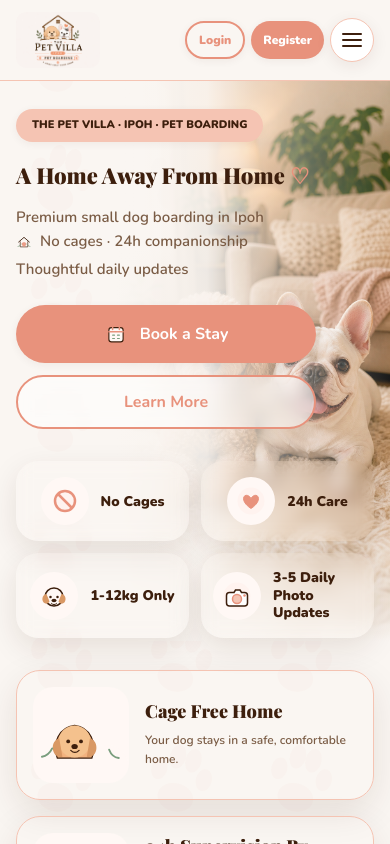
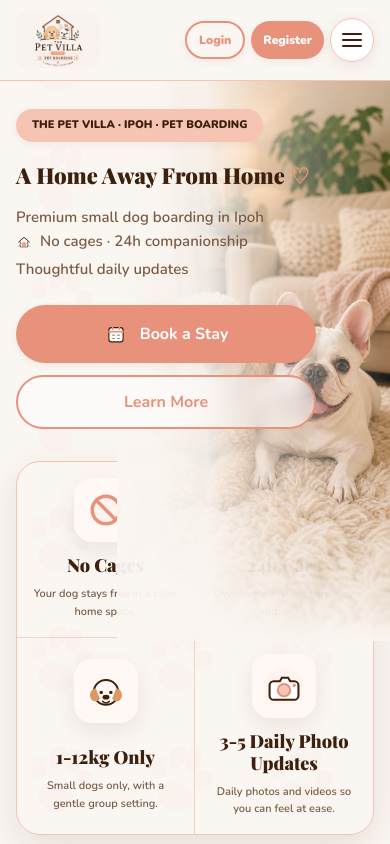
Before and after one commit to petvilla-ipoh/pet-villa, a Next.js app in the folder apps/web/: page / in a window 390 px wide. Shown: the top 844 px of the page. Built offline with nearby package versions, Linux system fonts and the light colour scheme; a web font is replaced by a local one.

Commit message:
refine mobile homepage sections

```diff
--- a/apps/web/app/page.tsx
+++ b/apps/web/app/page.tsx
@@ -28,16 +28,9 @@ type IconName =
   | "flea"
   | "vet";
 
-const heroTags = [
-  { icon: "no", label: "No Cages" },
-  { icon: "heart", label: "24h Care" },
-  { icon: "dog", label: "1-12kg Only" },
-  { icon: "camera", label: "3-5 Daily Photo Updates" }
-] satisfies { icon: IconName; label: string }[];
-
 const featureCards = [
   {
-    icon: "home",
+    icon: "no",
     title: { en: "Cage Free Home", zh: "不关笼家庭" },
     body: { en: "Your dog stays in a safe, comfortable home.", zh: "狗狗住在安全舒适的家庭环境。" }
   },
@@ -55,6 +48,29 @@ const featureCards = [
     icon: "shield",
     title: { en: "Safe, Clean & Loved", zh: "安全干净被爱护" },
     body: { en: "A clean, secure and loving space for your furry friend.", zh: "干净安全又有爱的寄宿空间。" }
+  }
+] satisfies { icon: IconName; title: { en: string; zh: string }; body: { en: string; zh: string } }[];
+
+const serviceCards = [
+  {
+    icon: "no",
+    title: { en: "No Cages", zh: "不关笼" },
+    body: { en: "Your dog stays free in a calm home space.", zh: "狗狗在放松的家庭空间自由活动。" }
+  },
+  {
+    icon: "heart",
+    title: { en: "24h Care", zh: "24小时照顾" },
+    body: { en: "Owner-supervised care, day and night.", zh: "白天晚上都有人看顾陪伴。" }
+  },
+  {
+    icon: "dog",
+    title: { en: "1-12kg Only", zh: "仅接1-12kg" },
+    body: { en: "Small dogs only, with a gentle group setting.", zh: "只接小型犬，环境更安心。" }
+  },
+  {
+    icon: "camera",
+    title: { en: "3-5 Daily Photo Updates", zh: "每日3-5次照片更新" },
+    body: { en: "Daily photos and videos so you can feel at ease.", zh: "每天收到照片视频，让你安心看到狗狗状态。" }
   }
 ] satisfies { icon: IconName; title: { en: string; zh: string }; body: { en: string; zh: string } }[];
 
@@ -397,32 +413,24 @@ export default function HomePage() {
                 </a>
               </div>
             </div>
-
-            <div className="mt-8 grid grid-cols-2 gap-3 sm:grid-cols-4">
-              {heroTags.map((tag) => (
-                <div key={tag.label} className="flex min-h-[74px] items-center justify-center gap-3 rounded-[22px] bg-white/92 px-3 py-4 shadow-[0_10px_30px_rgba(61,31,13,0.10)] backdrop-blur">
-                  <span className="grid h-12 w-12 shrink-0 place-items-center rounded-full bg-villa-primary-bg">
-                    <Icon name={tag.icon} className="h-8 w-8" />
-                  </span>
-                  <strong className="text-sm font-black leading-tight text-villa-text-primary">{tag.label}</strong>
-                </div>
-              ))}
-            </div>
           </div>
         </section>
 
         <section id="services" className="px-4 pb-8 sm:px-6 lg:px-16">
-          <div className="villa-container grid gap-4 md:grid-cols-2">
-            {featureCards.map((feature, index) => (
-              <article key={feature.title.en} className="relative overflow-hidden rounded-[24px] border border-villa-primary-light bg-white/92 p-4 shadow-[0_12px_36px_rgba(61,31,13,0.10)]">
-                <div className="grid grid-cols-[96px_1fr] items-center gap-4 sm:grid-cols-[120px_1fr]">
-                  <div className="grid h-24 place-items-center overflow-hidden rounded-[20px] bg-villa-primary-bg">
-                    {index === 0 ? <MiniDogArt /> : <Icon name={feature.icon} className="h-20 w-20" />}
-                  </div>
-                  <div>
-                    <h2 className="font-title text-[18px] font-black leading-tight text-villa-text-primary">{t(feature.title)}</h2>
-                    <p className="mt-2 text-xs font-semibold leading-relaxed text-villa-text-secondary">{t(feature.body)}</p>
-                  </div>
+          <div className="villa-container grid grid-cols-2 overflow-hidden rounded-[24px] border border-villa-primary-light bg-white/88 shadow-[0_12px_36px_rgba(61,31,13,0.10)] lg:grid-cols-4">
+            {serviceCards.map((feature, index) => (
+              <article
+                key={feature.title.en}
+                className={`grid min-h-[168px] place-items-center border-b border-villa-primary-light/75 p-4 text-center lg:border-b-0 lg:border-r ${
+                  index % 2 === 0 ? "border-r" : ""
+                } ${index > 1 ? "border-b-0" : ""} ${index === serviceCards.length - 1 ? "lg:border-r-0" : ""}`}
+              >
+                <div className="grid h-16 w-16 place-items-center rounded-[18px] bg-villa-primary-bg shadow-[0_8px_22px_rgba(61,31,13,0.08)]">
+                  <Icon name={feature.icon} className="h-11 w-11" />
+                </div>
+                <div>
+                  <h2 className="mt-3 font-title text-[16px] font-black leading-tight text-villa-text-primary">{t(feature.title)}</h2>
+                  <p className="mt-2 text-[11px] font-semibold leading-relaxed text-villa-text-secondary">{t(feature.body)}</p>
                 </div>
               </article>
             ))}
@@ -438,15 +446,10 @@ export default function HomePage() {
             <div className="grid gap-4 lg:grid-cols-2">
               <article className="relative overflow-hidden rounded-[24px] border border-villa-primary-light bg-white/88 p-5 shadow-[0_12px_36px_rgba(61,31,13,0.10)]">
                 <span className="absolute right-4 top-4 rounded-pill bg-villa-primary px-4 py-2 text-xs font-black text-white">Most Popular</span>
-                <div className="grid gap-4 sm:grid-cols-[150px_1fr]">
+                <div className="grid gap-4">
                   <div>
                     <Icon name="moon" className="h-12 w-12" />
-                    <div className="mt-3 h-32 overflow-hidden rounded-[22px] bg-villa-primary-bg">
-                      <CartoonPetArt variant="boarding" />
-                    </div>
-                  </div>
-                  <div>
-                    <h3 className="card-title">Overnight Boarding</h3>
+                    <h3 className="card-title mt-3">Overnight Boarding</h3>
                     <div className="price-number mt-3">RM40<span className="ml-1 text-sm text-villa-text-primary">/night</span></div>
                     <ul className="mt-4 grid gap-2 text-xs font-bold text-villa-text-primary">
                       {["No cages", "Same-room sleeping", "24h companionship", "Daily photo updates"].map((item) => (
```
